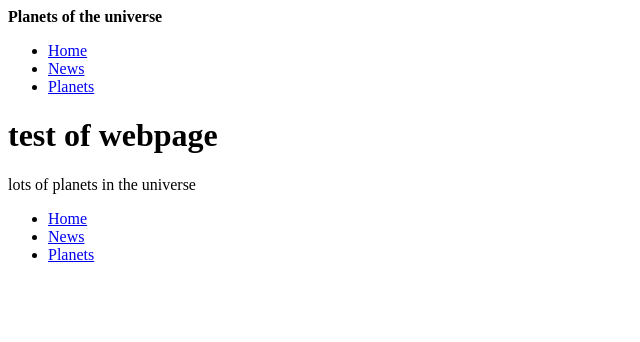
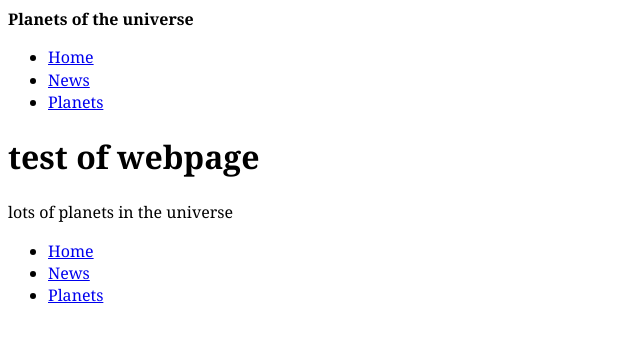
Before and after one commit to dahobbs/test-website, a Jekyll site: the page built from index.html, in a window 1280 px wide. Shown: the top 342 px of the page, without its empty margins (0-640 px from the left). Built offline with Jekyll 4.4.1, drawn with Linux system fonts in a browser that asks for light colours; Markdown is read by kramdown in place of the engine named in the settings.

Commit message:
css font changes

```diff
--- a/css/common.css
+++ b/css/common.css
@@ -1,5 +1,5 @@
 html{
   margin: 0;
   padding:0;
-  font: georgia;
+  font: normal 100% /1.4 Georgia,serif;
 }
```
